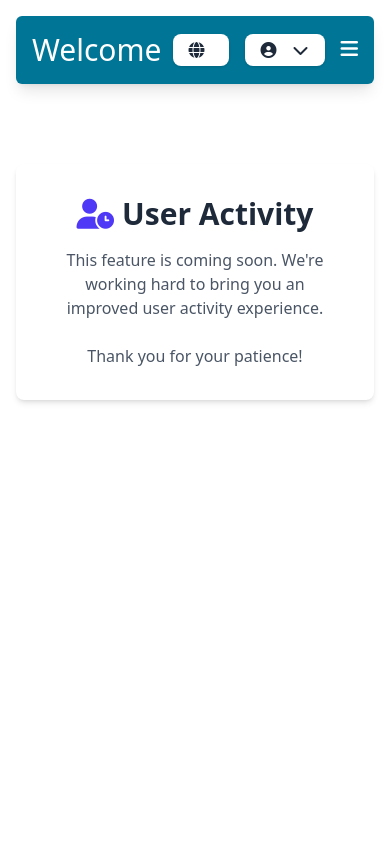
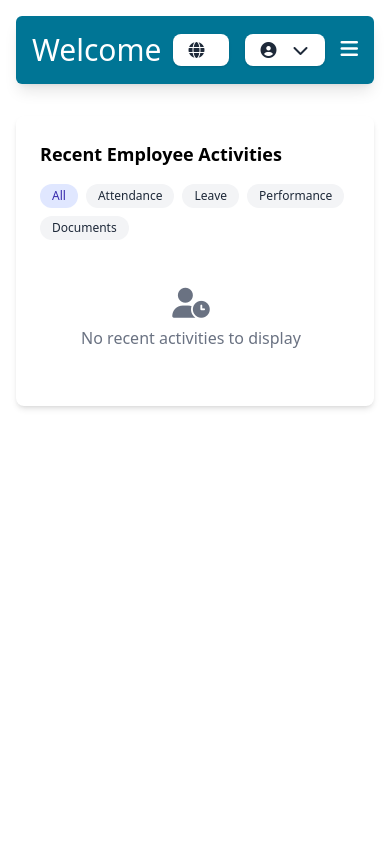
Before and after one commit to Alyyyy88/ayist-group-task, a Flask app: page /useractivity in a window 390 px wide. Run offline with Flask 3, Linux system fonts and the light colour scheme; some libraries are stand-ins or nearby versions.

Commit message:
fixed mobilesidebar

```diff
--- a/app/app.py
+++ b/app/app.py
@@ -144,7 +144,7 @@
 
 def get_hr_data():
     hr_data = {
-            'employee_activities': [
+            'recent_employee_activities': [
                 {
                     'employee_name': 'Sarah Johnson',
                     'activity': 'Checked in at 08:45 AM',
@@ -166,6 +166,50 @@
                     'time': '2h ago',
                     'icon': 'fa-graduation-cap',
                     'color': 'purple'
+                },
+
+            ],
+            'employee_activities': [
+                {
+                    'employee_name': 'John Doe',
+                    'activity': 'Checked in at 09:00 AM',
+                    'time': '1h ago',
+                    'icon': 'fa-clock',
+                    'color': 'green',
+                    'attendance': 'Present'
+                },
+                {
+                    'employee_name': 'Jane Smith',
+                    'activity': 'Submitted expense report',
+                    'time': '2h ago',
+                    'icon': 'fa-file-alt',
+                    'color': 'blue',
+                    'attendance': 'Present'
+                },
+                {
+                    'employee_name': 'Alice Johnson',
+                    'activity': 'Updated project status',
+                    'time': '3h ago',
+                    'icon': 'fa-tasks',
+                    'color': 'orange',
+                    'attendance': 'Present'
+                },
+                {
+                    'employee_name': 'Bob Brown',
+                    'activity': 'Checked out at 05:00 PM',
+                    'time': '4h ago',
+                    'icon': 'fa-sign-out-alt',
+                    'color': 'red',
+                    'attendance': 'Absent'
+                },
+                {
+                    'employee_name': 'Charlie Green',
+                    'activity': 'Attended team meeting',
+                    'time': '5h ago',
+                    'icon': 'fa-users',
+                    'color': 'purple',
+                    'attendance': 'Absent'
+
                 },
 
             ],
--- a/app/static/css/output.css
+++ b/app/static/css/output.css
@@ -75,6 +75,7 @@
     --radius-md: 0.375rem;
     --radius-lg: 0.5rem;
     --animate-spin: spin 1s linear infinite;
+    --blur-md: 12px;
     --blur-lg: 16px;
     --blur-2xl: 40px;
     --default-transition-duration: 150ms;
@@ -1235,6 +1275,11 @@
   inherits: false;
   initial-value: 0 0 #0000;
 }
+@property --tw-outline-style {
+  syntax: "*";
+  inherits: false;
+  initial-value: solid;
+}
 @property --tw-blur {
   syntax: "*";
   inherits: false;
@@ -1323,6 +1368,7 @@
       --tw-ring-offset-width: 0px;
       --tw-ring-offset-color: #fff;
       --tw-ring-offset-shadow: 0 0 #0000;
+      --tw-outline-style: solid;
       --tw-blur: initial;
       --tw-brightness: initial;
       --tw-contrast: initial;
--- a/app/templates/dashboard.html
+++ b/app/templates/dashboard.html
@@ -354,8 +354,8 @@
 
       <!-- Activity List -->
       <div class="space-y-4 max-h-96 overflow-y-auto pr-2">
-        {% if hr_data and hr_data['employee_activities'] %}
-          {% for activity in hr_data['employee_activities'] %}
+        {% if hr_data and hr_data['recent_employee_activities'] %}
+          {% for activity in hr_data['recent_employee_activities'] %}
           <div class="flex items-start p-3 rounded-lg hover:bg-gray-50 transition-colors">
             <div class="flex-shrink-0 mr-3">
               <div class="w-10 h-10 rounded-full bg-{{ activity.color }}-100 flex items-center justify-center">
--- a/app/templates/mobilesidebar.html
+++ b/app/templates/mobilesidebar.html
@@ -1,7 +1,7 @@
 <!-- Mobile sidebar -->
 <div
   id="mobileSidebar"
-  class="fixed inset-0 blur-2xl  z-50 hidden xl:hidden"
+  class="fixed inset-0   z-50 hidden xl:hidden"
 >
   <div class="bg-white h-full w-64 p-4 overflow-y-auto">
     <div class="flex justify-between items-center mb-6">
--- a/app/templates/useractivity.html
+++ b/app/templates/useractivity.html
@@ -1,15 +1,71 @@
-{% extends 'layout.html' %}
+{% extends 'layout.html' %} {% block title %}User Activity{% endblock %} {%
+block content %}
+<!-- Employee Activities Section -->
+<div class="bg-white rounded-lg shadow-md p-6 mt-8">
+  <div class="flex items-center justify-between mb-4">
+    <h3 class="text-lg font-semibold">{{ _('Recent Employee Activities') }}</h3>
+  </div>
 
-{% block title %}User Activity{% endblock %}
+  <!-- Activity Filters -->
+  <div class="flex flex-wrap gap-2 mb-4">
+    <button
+      class="px-3 py-1 text-xs font-medium rounded-full bg-indigo-100 text-indigo-800"
+    >
+      {{ _('All') }}
+    </button>
+    <button
+      class="px-3 py-1 text-xs font-medium rounded-full bg-gray-100 text-gray-800 cursor-pointer"
+    >
+      {{ _('Attendance') }}
+    </button>
+    <button
+      class="px-3 py-1 text-xs font-medium rounded-full bg-gray-100 text-gray-800 cursor-pointer"
+    >
+      {{ _('Leave') }}
+    </button>
+    <button
+      class="px-3 py-1 text-xs font-medium rounded-full bg-gray-100 text-gray-800 cursor-pointer"
+    >
+      {{ _('Performance') }}
+    </button>
+    <button
+      class="px-3 py-1 text-xs font-medium rounded-full bg-gray-100 text-gray-800 cursor-pointer"
+    >
+      {{ _('Documents') }}
+    </button>
+  </div>
 
-{% block content %}
-<div class="text-center p-8 rounded-lg mx-auto shadow-md max-w-2xl my-20 bg-white">
-  <h1 class="text-3xl font-bold text-gray-800 mb-4 flex justify-center items-center gap-2">
-    <i class="fa-solid fa-user-clock text-indigo-600"></i>
-    {{ _('User Activity') }}
-  </h1>
-  <p class="text-gray-600 mb-6">{{ _('This feature is coming soon. We\'re working hard to bring you an improved user activity experience.') }}</p>
-  <p class="text-gray-600">{{ _('Thank you for your patience!') }}</p>
+  <!-- Activity List -->
+  <div class="space-y-4 max-h-96 overflow-y-auto pr-2">
+    {% if hr_data and hr_data['employee_activities'] %} {% for activity in
+    hr_data['employee_activities'] %}
+    <div
+      class="flex items-start p-3 rounded-lg hover:bg-gray-50 transition-colors"
+    >
+      <div class="flex-shrink-0 mr-3">
+        <div
+          class="w-10 h-10 rounded-full bg-{{ activity.color }}-100 flex items-center justify-center"
+        >
+          <i
+            class="fa-solid {{ activity.icon }} text-{{ activity.color }}-600"
+          ></i>
+        </div>
+      </div>
+      <div class="flex-grow">
+        <div class="flex justify-between items-start">
+          <p class="font-medium text-sm">{{ activity.employee_name }}</p>
+          <span class="text-xs text-gray-500">{{ activity.time }}</span>
+        </div>
+        <p class="text-sm text-gray-600">{{ activity.activity }}</p>
+      </div>
+    </div>
+    {% endfor %} {% else %}
+    <div class="text-center py-8 text-gray-500">
+      <i class="fa-solid fa-user-clock text-3xl mb-2"></i>
+      <p>{{ _('No recent activities to display') }}</p>
+    </div>
+    {% endif %}
+  </div>
+
+  {% endblock %}
 </div>
-
-{% endblock %}
```
Also changed, not shown: other parts of app/static/css/output.css (+39 -0 lines).
